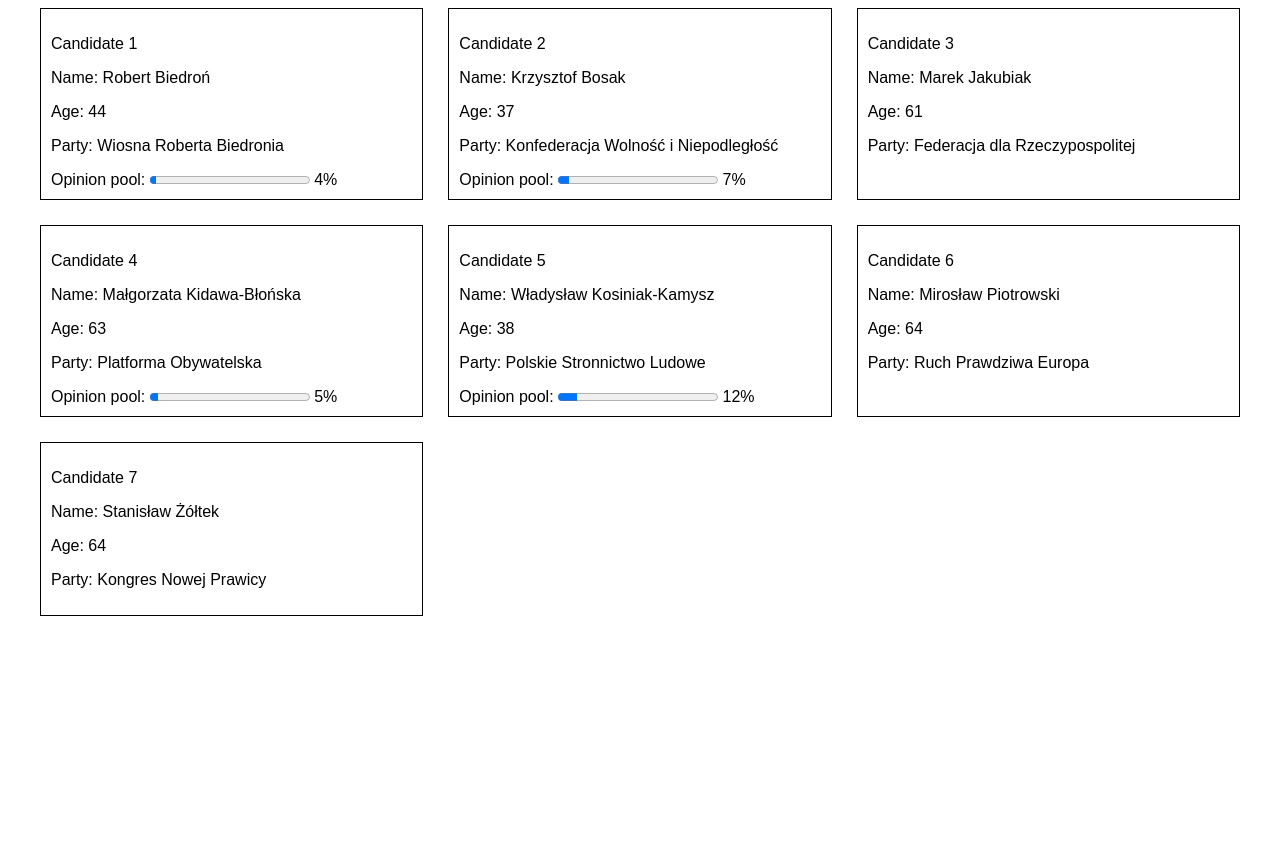
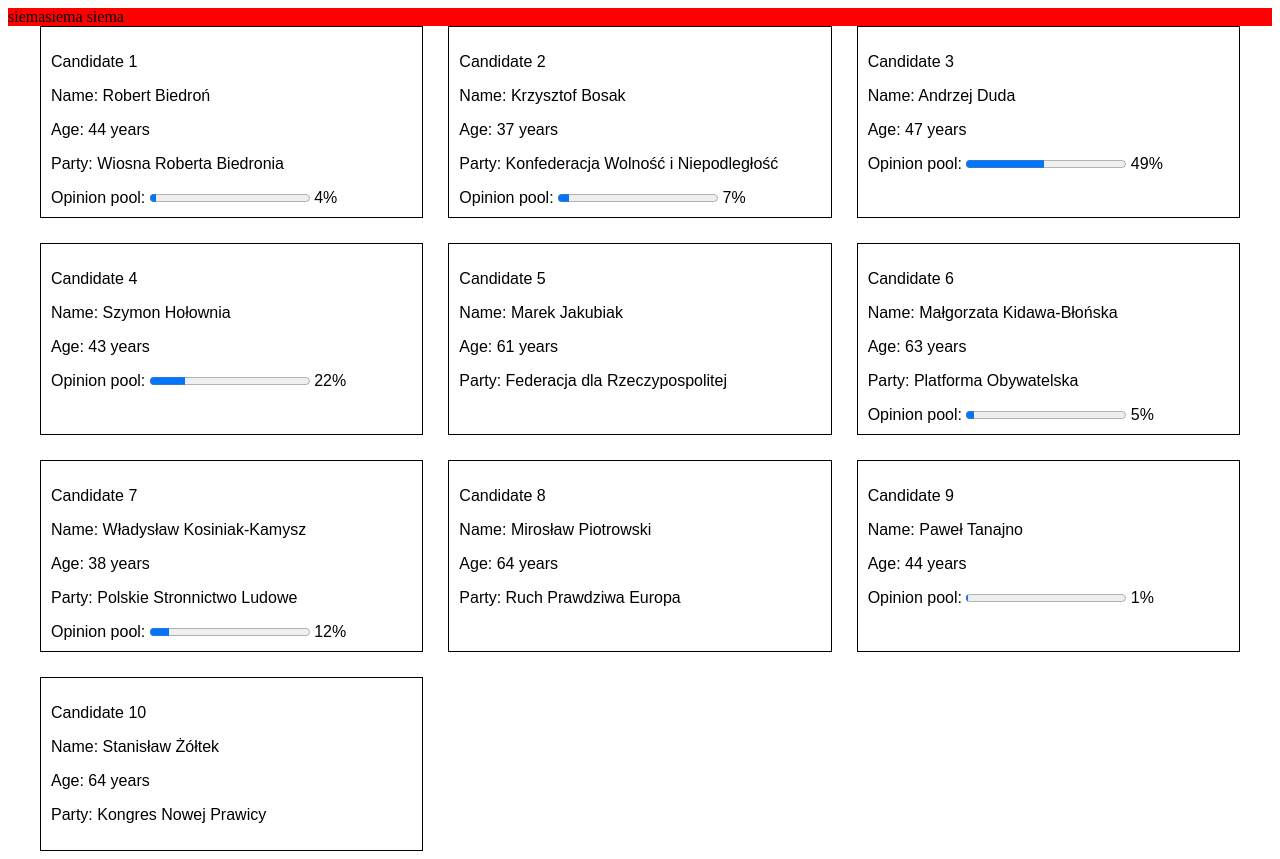
Before and after one commit to Michal-Dziedzinski/Kurs-Vue-3, a Vue app: page / in a window 1280 px wide. Before the commit the page ends 800 px from the top, so only its background shows below. Built offline with nearby package versions, Linux system fonts and the light colour scheme.

Commit message:
Code after 9 episode - components and props

```diff
--- a/src/App.vue
+++ b/src/App.vue
@@ -1,16 +1,19 @@
 <template>
   <div id="app">
+    <siemaApp />
     <MyAwsomeComponent />
   </div>
 </template>
 
 <script>
-import MyAwsomeComponent from "./components/MyAwsomeComponent.vue";
+import MyAwsomeComponent from './components/MyAwsomeComponent.vue';
+import siemaApp from './components/siemaApp';
 
 export default {
-  name: "App",
+  name: 'App',
   components: {
-    MyAwsomeComponent
-  }
+    MyAwsomeComponent,
+    siemaApp,
+  },
 };
 </script>
--- a/src/components/MyAwsomeComponent.vue
+++ b/src/components/MyAwsomeComponent.vue
@@ -1,28 +1,16 @@
 <template>
-  <div class="candidates">
-    <div
-      v-for="(candidate, index) in candidatesWithParty"
-      :key="candidate.id"
-      class="candidates__card"
-    >
-      <p>Candidate {{ index + 1 }}</p>
-      <p>Name: {{ candidate.firstName }} {{ candidate.lastName }}</p>
-      <p>Age: {{ candidate.age }}</p>
-      <p v-if="candidate.party">Party: {{ candidate.party }}</p>
-      <div v-if="candidate.opinionPool">
-        Opinion pool:
-        <progress max="100" :value="candidate.opinionPool"></progress>
-        {{ candidate.opinionPool }}%
-      </div>
-    </div>
-  </div>
+  <ItemsList :items="candidates" />
 </template>
 
 <script>
 import { ref, computed } from 'vue';
+import ItemsList from './items/ItemsList';
 
 export default {
   name: 'MyAwsomeComponent',
+  components: {
+    ItemsList,
+  },
   setup() {
     const candidatesWithParty = computed(() =>
       candidates.value.filter(({ party }) => party),
@@ -40,7 +28,7 @@
         id: 2,
         firstName: 'Krzysztof',
         lastName: 'Bosak',
-        age: 37,
+        age: '37',
         party: 'Konfederacja Wolność i Niepodległość',
         opinionPool: 7,
       },
@@ -116,17 +104,7 @@
 </script>
 
 <style lang="scss">
-.candidates {
-  font-family: arial;
-  display: grid;
-  grid-template-columns: repeat(auto-fit, minmax(300px, 1fr));
-  grid-gap: 25px;
-  max-width: 1200px;
-  margin: 0 auto;
-
-  &__card {
-    border: 1px solid black;
-    padding: 10px;
-  }
+.siema {
+  background-color: red;
 }
 </style>
--- /dev/null
+++ b/src/components/items/ItemsList.vue
@@ -0,0 +1,61 @@
+<template>
+  <div class="items-list">
+    <SingleItem
+      v-for="(item, index) in items"
+      :key="item.id"
+      :index="index"
+      :item="item"
+      :first-name="item.firstName"
+      :last-name="item.lastName"
+      :age="item.age"
+    />
+  </div>
+</template>
+
+<script>
+import SingleItem from './item/SingleItem';
+
+export default {
+  name: 'ItemsList',
+  components: { SingleItem },
+  props: {
+    items: {
+      type: Array,
+      default: () => [
+        {
+          id: 1,
+          firstName: 'Gabriel',
+          lastName: 'Narutowicz',
+          age: 57,
+          party: null,
+        },
+        {
+          id: 2,
+          firstName: 'Stanisław',
+          lastName: 'Wojciechowski',
+          age: 53,
+          party: 'Polskie Stronnictwo Ludowe „Piast”',
+        },
+        {
+          id: 3,
+          firstName: 'Ignacy',
+          lastName: 'Mościcki',
+          age: 59,
+          party: null,
+        },
+      ],
+    },
+  },
+};
+</script>
+
+<style lang="scss" scoped>
+.items-list {
+  font-family: arial;
+  display: grid;
+  grid-template-columns: repeat(auto-fit, minmax(300px, 1fr));
+  grid-gap: 25px;
+  max-width: 1200px;
+  margin: 0 auto;
+}
+</style>
--- /dev/null
+++ b/src/components/items/item/SingleItem.vue
@@ -0,0 +1,54 @@
+<template>
+  <div class="single-item">
+    <p>Candidate {{ index + 1 }}</p>
+    <p>Name: {{ firstName }} {{ lastName }}</p>
+    <p>Age: {{ ageWithYears }}</p>
+    <p v-if="item.party">Party: {{ item.party }}</p>
+    <div v-if="item.opinionPool">
+      Opinion pool:
+      <progress max="100" :value="item.opinionPool"></progress>
+      {{ item.opinionPool }}%
+    </div>
+  </div>
+</template>
+
+<script>
+import { computed } from 'vue';
+export default {
+  name: 'SingleItem',
+  props: {
+    item: {
+      type: Object,
+      default: () => ({}),
+    },
+    index: {
+      type: Number,
+      default: 0,
+    },
+    firstName: {
+      type: String,
+      default: '',
+    },
+    lastName: {
+      type: String,
+      default: '',
+    },
+    age: {
+      type: [Number, String],
+      default: 0,
+    },
+  },
+  setup(props) {
+    const ageWithYears = computed(() => `${props.age} years`);
+
+    return { ageWithYears };
+  },
+};
+</script>
+
+<style lang="scss" scoped>
+.single-item {
+  border: 1px solid black;
+  padding: 10px;
+}
+</style>
--- /dev/null
+++ b/src/components/siemaApp.vue
@@ -0,0 +1,13 @@
+<template>
+  <div class="siema">
+    siemasiema siema
+  </div>
+</template>
+
+<script>
+export default {
+  name: 'siemaApp',
+};
+</script>
+
+<style lang="scss" scoped></style>
```
Also changed, not shown: package.json (+5 -6 lines), 1 other file (tests, documents, lock files or other folders).
